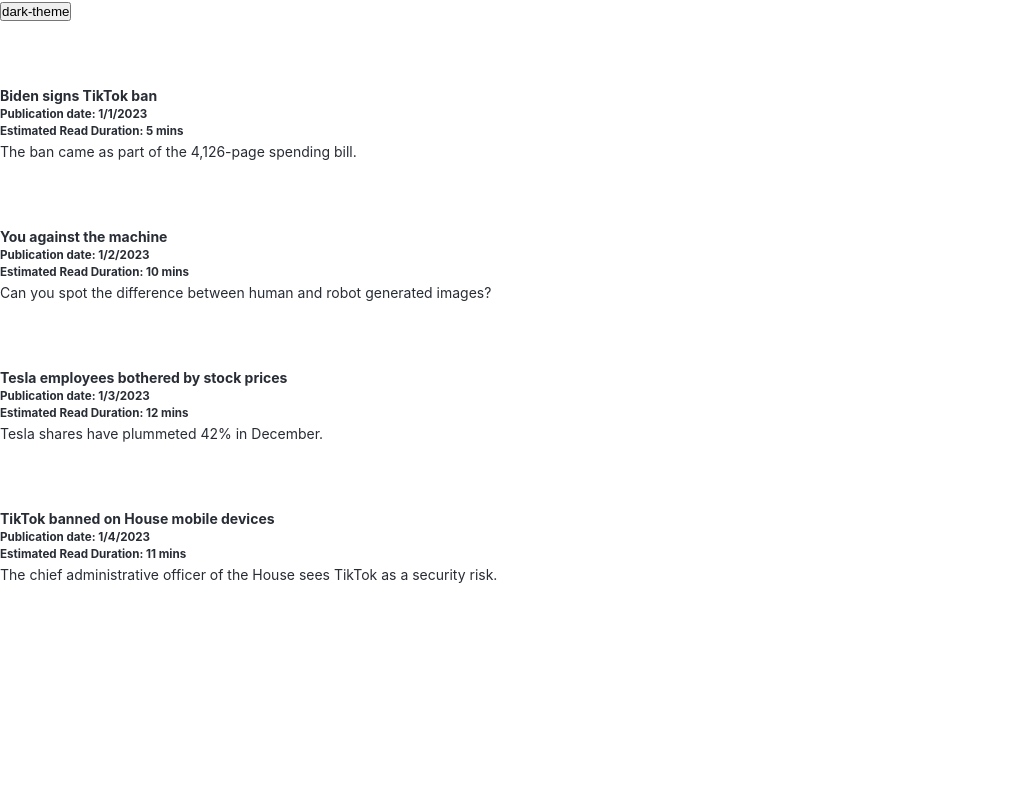
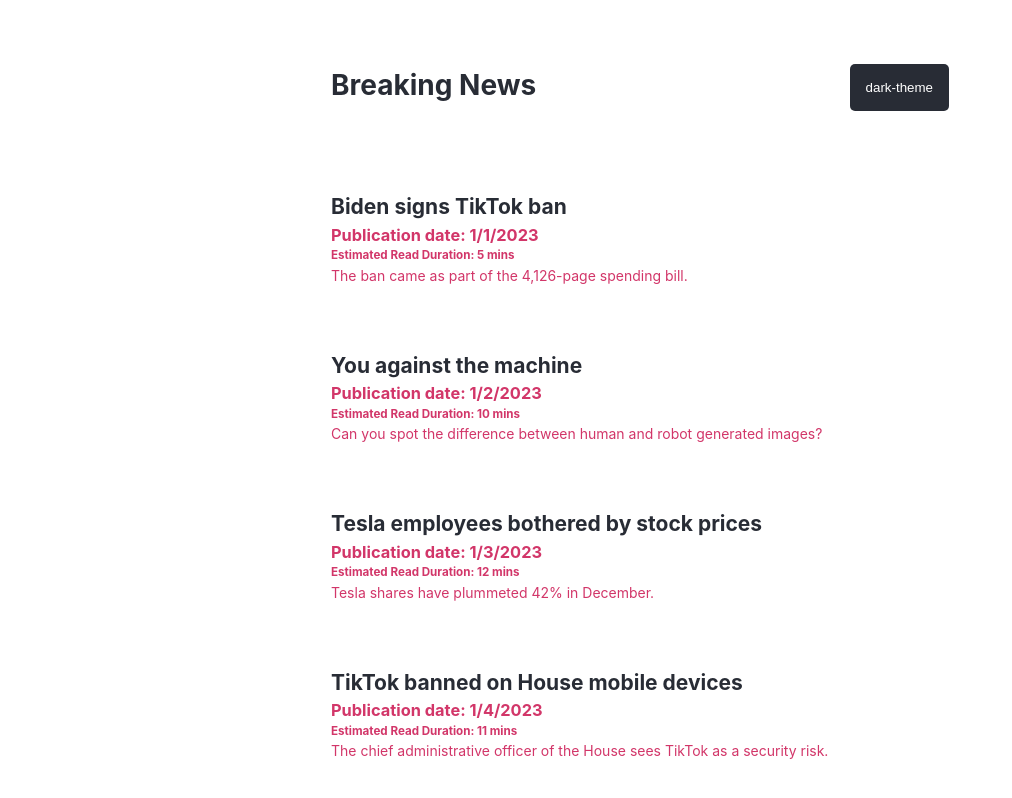
Before and after one commit to musatirgithub/dark-mode, a React (Create React App) app: page / in a window 1280 px wide. Shown: the top 798 px of the page, without its empty margins (0-1012 px from the left). Built offline with nearby package versions, Linux system fonts and the light colour scheme.

Commit message:
final commit

```diff
--- a/src/News.js
+++ b/src/News.js
@@ -28,9 +28,13 @@
 
   return (
     <main>
-      <button onClick={toggleTheme}>{`${
-        theme === "light-theme" ? "dark-theme" : "light-theme"
-      }`}</button>
+      <div className="headers">
+        <h1>Breaking News</h1>
+        <button
+          onClick={toggleTheme}
+          className={`${theme === "light-theme" ? "btn" : "dark-btn"}`}
+        >{`${theme === "light-theme" ? "dark-theme" : "light-theme"}`}</button>
+      </div>
       {data.map((item) => {
         return <SingleData key={item.id} {...item} />;
       })}
--- a/src/SingleData.js
+++ b/src/SingleData.js
@@ -3,8 +3,8 @@
 const SingleData = ({ id, title, date, length, description }) => {
   return (
     <article className="single-data">
-      <h4>{title}</h4>
-      <h5>{`Publication date: ${date.getMonth()}/${date.getDate()}/${date.getFullYear()}`}</h5>
+      <h2>{title}</h2>
+      <h3>{`Publication date: ${date.getMonth()}/${date.getDate()}/${date.getFullYear()}`}</h3>
       <h5>{`Estimated Read Duration: ${length} mins`}</h5>
       <p>{description}</p>
     </article>
--- a/src/index.css
+++ b/src/index.css
@@ -6,8 +6,8 @@
 
 .dark-theme {
   --clr-bcg: #282c35;
-  --clr-font: #fff;
-  --clr-primary: #ffa7c4;
+  --clr-font: #FFC745;
+  --clr-primary: #fff;
 }
 
 .light-theme {
@@ -32,7 +32,41 @@
     transition: all 0.3s linear;
 }
 
+.headers{
+  max-width: 650px;
+  display: flex;
+  justify-content: space-between;
+  margin: 3rem auto 0;
+  padding: 1rem;
+}
+
+.btn{
+  border: none;
+  background-color: var(--clr-font);
+  color: var(--clr-bcg);
+  padding: 1rem;
+  border-radius: 5px;
+}
+
+.dark-btn {
+  border: none;
+  background-color: var(--clr-font);
+  color: var(--clr-bcg);
+  padding: 1rem;
+  border-radius: 5px;
+  font-weight: 600;
+}
 
 .single-data{
   margin: 4rem auto 4rem;
+  max-width: 650px;
+  padding: 0 1rem;
 }
+
+.single-data h2{
+  color: var(--clr-font);
+}
+
+.single-data h3, h5, p {
+  color: var(--clr-primary);
+}
```
